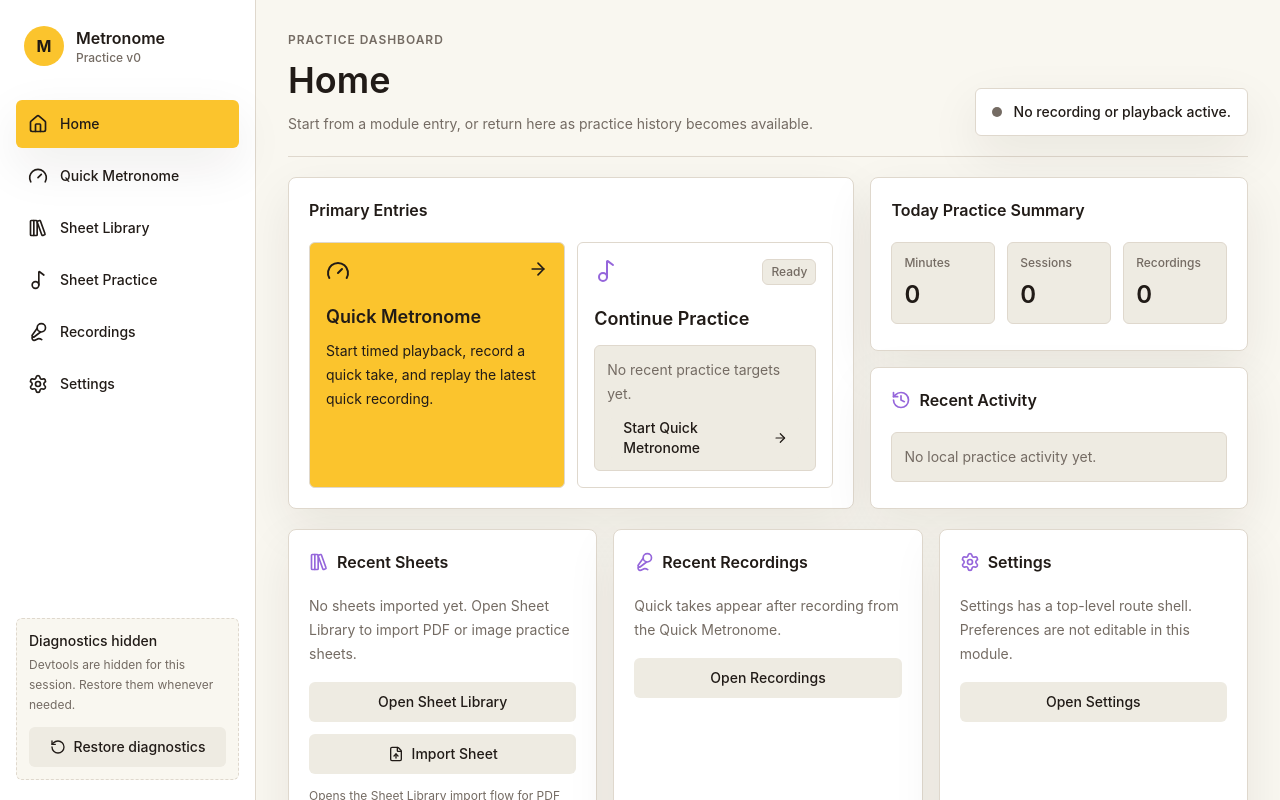
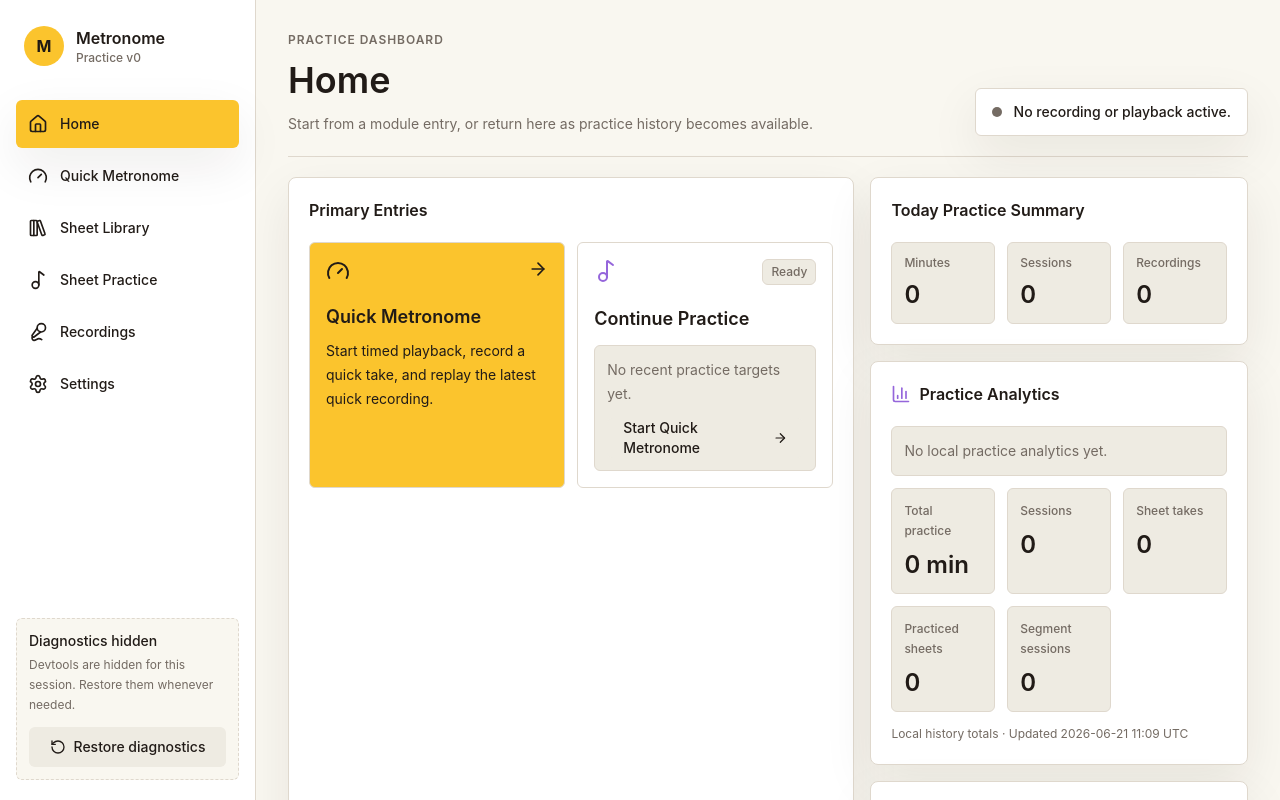
Before and after one commit to jiawoget/metronome, a Next.js app: page / in a window 1280 px wide. Both pictures are taken after a click on the button "Hide devtools for this session". Shown: the top 800 px of the page. Built offline with nearby package versions, Linux system fonts and the light colour scheme.

Commit message:
Implement P3-12 home dashboard analytics UI

```diff
--- a/src/components/home/home-dashboard.tsx
+++ b/src/components/home/home-dashboard.tsx
@@ -2,6 +2,7 @@
 
 import {
   ArrowRight,
+  BarChart3,
   FileUp,
   Gauge,
   History,
@@ -20,6 +21,7 @@ import {
   type ContinuePracticeTarget,
   type ContinuePracticeTargetIdentity,
   type ContinuePracticeTargetsResult,
+  type HomeDashboardAnalyticsSource,
   type HomeRecentActivityItem,
   type HomeRecentActivityResult,
   type HomeRecentActivityTargetState,
@@ -27,6 +29,7 @@ import {
 } from "@/domain/practice";
 import {
   usePracticeSessionDashboard,
+  type PracticeSessionDashboardAnalyticsStatus,
   type PracticeSessionDashboardContinueTargetsStatus,
   type PracticeSessionDashboardRecentActivityStatus,
   type PracticeSessionDashboardState
@@ -48,6 +51,9 @@ export type HomeDashboardData = {
   recentActivity?: HomeRecentActivityResult;
   recentActivityStatus?: PracticeSessionDashboardRecentActivityStatus;
   recentActivityErrorMessage?: string | null;
+  analytics?: HomeDashboardAnalyticsSource;
+  analyticsStatus?: PracticeSessionDashboardAnalyticsStatus;
+  analyticsErrorMessage?: string | null;
   recentSheets: [];
   recentRecordings: [];
 };
@@ -65,6 +71,30 @@ const emptyHomeRecentActivity: HomeRecentActivityResult = {
   limit: DEFAULT_HOME_RECENT_ACTIVITY_LIMIT
 };
 
+const emptyHomeAnalytics: HomeDashboardAnalyticsSource = {
+  generatedAt: "",
+  summary: {
+    durationMs: 0,
+    minutesToday: 0,
+    sessionsToday: 0,
+    recordingsToday: 0
+  },
+  totals: {
+    durationMs: 0,
+    sessions: 0,
+    sheetTakes: 0,
+    practicedSheets: 0,
+    segmentSessions: 0
+  },
+  emptyState: {
+    hasPracticeHistory: false,
+    hasSheetPractice: false,
+    hasSegmentPractice: false,
+    hasRecordings: false,
+    hasGoals: false
+  }
+};
+
 const emptyHomeDashboardData: HomeDashboardData = {
   summary: {
     durationMs: 0,
@@ -80,6 +110,9 @@ const emptyHomeDashboardData: HomeDashboardData = {
   recentActivity: emptyHomeRecentActivity,
   recentActivityStatus: "idle",
   recentActivityErrorMessage: null,
+  analytics: emptyHomeAnalytics,
+  analyticsStatus: "idle",
+  analyticsErrorMessage: null,
   recentSheets: [],
   recentRecordings: []
 };
@@ -93,6 +126,9 @@ export function HomeDashboard({ data = emptyHomeDashboardData }: { data?: HomeDa
   const recentActivity = dashboardData.recentActivity ?? emptyHomeRecentActivity;
   const recentActivityStatus = dashboardData.recentActivityStatus ?? "idle";
   const recentActivityErrorMessage = dashboardData.recentActivityErrorMessage ?? null;
+  const analytics = dashboardData.analytics ?? emptyHomeAnalytics;
+  const analyticsStatus = dashboardData.analyticsStatus ?? "idle";
+  const analyticsErrorMessage = dashboardData.analyticsErrorMessage ?? null;
 
   return (
     <section aria-labelledby="home-title" className="mx-auto flex w-full max-w-6xl flex-col gap-5">
@@ -171,6 +207,12 @@ export function HomeDashboard({ data = emptyHomeDashboardData }: { data?: HomeDa
             </CardContent>
           </Card>
 
+          <PracticeAnalyticsPanel
+            analytics={analytics}
+            status={analyticsStatus}
+            errorMessage={analyticsErrorMessage}
+          />
+
           <RecentActivityPanel
             recentActivity={recentActivity}
             status={recentActivityStatus}
@@ -241,6 +283,118 @@ export function HomeDashboard({ data = emptyHomeDashboardData }: { data?: HomeDa
         </Card>
       </div>
     </section>
+  );
+}
+
+function PracticeAnalyticsPanel({
+  analytics,
+  status,
+  errorMessage
+}: {
+  analytics: HomeDashboardAnalyticsSource;
+  status: PracticeSessionDashboardAnalyticsStatus;
+  errorMessage: string | null;
+}) {
+  const hasHistory = analytics.emptyState.hasPracticeHistory;
+  const hasGeneratedAt = analytics.generatedAt.trim().length > 0;
+  const isInitialLoading = status === "loading" && !hasGeneratedAt && !hasHistory;
+
+  return (
+    <Card role="region" aria-labelledby="practice-analytics-title" data-testid="practice-analytics-panel">
+      <CardHeader>
+        <CardTitle id="practice-analytics-title" className="flex items-center gap-2">
+          <BarChart3 className="h-5 w-5 text-accent" aria-hidden="true" />
+          Practice Analytics
+        </CardTitle>
+      </CardHeader>
+      <CardContent>
+        {isInitialLoading ? (
+          <div
+            role="status"
+            className="rounded-md border border-border bg-muted px-3 py-3 text-sm leading-6 text-muted-foreground"
+          >
+            Loading practice analytics.
+          </div>
+        ) : (
+          <div className="grid gap-3">
+            {status === "error" ? (
+              <div
+                role="status"
+                className="rounded-md border border-destructive/30 bg-destructive/5 px-3 py-3 text-sm leading-6 text-destructive"
+              >
+                {errorMessage ?? "Practice analytics could not be loaded."}
+              </div>
+            ) : status === "loading" ? (
+              <div
+                role="status"
+                className="rounded-md border border-border bg-muted px-3 py-3 text-sm leading-6 text-muted-foreground"
+              >
+                Refreshing practice analytics.
+              </div>
+            ) : null}
+
+            {!hasHistory ? (
+              <div className="rounded-md border border-border bg-muted px-3 py-3 text-sm leading-6 text-muted-foreground">
+                No local practice analytics yet.
+              </div>
+            ) : null}
+
+            <dl className="grid grid-cols-2 gap-3 sm:grid-cols-3">
+              <AnalyticsMetric
+                label="Total practice"
+                value={formatAnalyticsDuration(analytics.totals.durationMs)}
+                testId="home-analytics-total-practice"
+              />
+              <AnalyticsMetric
+                label="Sessions"
+                value={String(analytics.totals.sessions)}
+                testId="home-analytics-sessions"
+              />
+              <AnalyticsMetric
+                label="Sheet takes"
+                value={String(analytics.totals.sheetTakes)}
+                testId="home-analytics-sheet-takes"
+              />
+              <AnalyticsMetric
+                label="Practiced sheets"
+                value={String(analytics.totals.practicedSheets)}
+                testId="home-analytics-practiced-sheets"
+              />
+              <AnalyticsMetric
+                label="Segment sessions"
+                value={String(analytics.totals.segmentSessions)}
+                testId="home-analytics-segment-sessions"
+              />
+            </dl>
+
+            <p className="text-xs leading-5 text-muted-foreground">
+              Local history totals{hasGeneratedAt ? ` · Updated ${formatAnalyticsTimestamp(analytics.generatedAt)}` : ""}
+            </p>
+          </div>
+        )}
+      </CardContent>
+    </Card>
+  );
+}
+
+function AnalyticsMetric({
+  label,
+  value,
+  testId
+}: {
+  label: string;
+  value: string;
+  testId: string;
+}) {
+  return (
+    <div className="min-h-20 rounded-md border border-border bg-muted px-3 py-3">
+      <dt className="break-words text-xs font-medium leading-5 text-muted-foreground">
+        {label}
+      </dt>
+      <dd data-testid={testId} className="mt-2 break-words text-2xl font-semibold leading-8">
+        {value}
+      </dd>
+    </div>
   );
 }
 
@@ -634,3 +788,40 @@ function formatActivityTime(value: string | null) {
 
   return `${year}-${month}-${day} ${hours}:${minutes} UTC`;
 }
+
+function formatAnalyticsDuration(value: number) {
+  if (!Number.isFinite(value) || value <= 0) {
+    return "0 min";
+  }
+
+  if (value < 60_000) {
+    return "<1 min";
+  }
+
+  const totalMinutes = Math.floor(value / 60_000);
+
+  if (totalMinutes < 60) {
+    return `${totalMinutes} min`;
+  }
+
+  const hours = Math.floor(totalMinutes / 60);
+  const minutes = totalMinutes % 60;
+
+  return minutes > 0 ? `${hours} hr ${minutes} min` : `${hours} hr`;
+}
+
+function formatAnalyticsTimestamp(value: string) {
+  const date = new Date(value);
+
+  if (!Number.isFinite(date.getTime())) {
+    return "Unknown update time";
+  }
+
+  const year = date.getUTCFullYear();
+  const month = String(date.getUTCMonth() + 1).padStart(2, "0");
+  const day = String(date.getUTCDate()).padStart(2, "0");
+  const hours = String(date.getUTCHours()).padStart(2, "0");
+  const minutes = String(date.getUTCMinutes()).padStart(2, "0");
+
+  return `${year}-${month}-${day} ${hours}:${minutes} UTC`;
+}
--- a/src/hooks/use-practice-session-dashboard.ts
+++ b/src/hooks/use-practice-session-dashboard.ts
@@ -7,6 +7,7 @@ import {
   DEFAULT_HOME_RECENT_ACTIVITY_LIMIT,
   type ContinuePracticeTarget,
   type ContinuePracticeTargetsResult,
+  type HomeDashboardAnalyticsSource,
   type HomeRecentActivityResult,
   type PracticeSession
 } from "@/domain/practice";
@@ -15,6 +16,7 @@ import { browserPracticeSessionService } from "@/infrastructure/db/browser-pract
 export type PracticeSessionDashboardReadStatus = "idle" | "loading" | "loaded" | "error";
 export type PracticeSessionDashboardContinueTargetsStatus = PracticeSessionDashboardReadStatus;
 export type PracticeSessionDashboardRecentActivityStatus = PracticeSessionDashboardReadStatus;
+export type PracticeSessionDashboardAnalyticsStatus = PracticeSessionDashboardReadStatus;
 
 export type PracticeSessionDashboardState = {
   recentSession: PracticeSession | null;
@@ -31,6 +33,9 @@ export type PracticeSessionDashboardState = {
   recentActivity: HomeRecentActivityResult;
   recentActivityStatus: PracticeSessionDashboardRecentActivityStatus;
   recentActivityErrorMessage: string | null;
+  analytics: HomeDashboardAnalyticsSource;
+  analyticsStatus: PracticeSessionDashboardAnalyticsStatus;
+  analyticsErrorMessage: string | null;
 };
 
 const emptyContinueTargets: ContinuePracticeTargetsResult = {
@@ -44,6 +49,30 @@ const emptyRecentActivity: HomeRecentActivityResult = {
   items: [],
   generatedAt: "",
   limit: DEFAULT_HOME_RECENT_ACTIVITY_LIMIT
+};
+
+const emptyAnalytics: HomeDashboardAnalyticsSource = {
+  generatedAt: "",
+  summary: {
+    durationMs: 0,
+    minutesToday: 0,
+    sessionsToday: 0,
+    recordingsToday: 0
+  },
+  totals: {
+    durationMs: 0,
+    sessions: 0,
+    sheetTakes: 0,
+    practicedSheets: 0,
+    segmentSessions: 0
+  },
+  emptyState: {
+    hasPracticeHistory: false,
+    hasSheetPractice: false,
+    hasSegmentPractice: false,
+    hasRecordings: false,
+    hasGoals: false
+  }
 };
 
 const emptyState: PracticeSessionDashboardState = {
@@ -60,11 +89,15 @@ const emptyState: PracticeSessionDashboardState = {
   },
   recentActivity: emptyRecentActivity,
   recentActivityStatus: "idle",
-  recentActivityErrorMessage: null
+  recentActivityErrorMessage: null,
+  analytics: emptyAnalytics,
+  analyticsStatus: "idle",
+  analyticsErrorMessage: null
 };
 
 const continueTargetsErrorMessage = "Continue Practice targets could not be loaded.";
 const recentActivityErrorMessage = "Recent activity could not be loaded.";
+const analyticsErrorMessage = "Practice analytics could not be loaded.";
 
 export function usePracticeSessionDashboard() {
   const [state, setState] = useState<PracticeSessionDashboardState>(emptyState);
@@ -82,10 +115,12 @@ export function usePracticeSessionDashboard() {
         continueTargetsStatus: "loading",
         continueTargetsErrorMessage: null,
         recentActivityStatus: "loading",
-        recentActivityErrorMessage: null
+        recentActivityErrorMessage: null,
+        analyticsStatus: "loading",
+        analyticsErrorMessage: null
       }));
 
-      const [recentSession, continueTargetsRead, summary, recentActivityRead] = await Promise.all([
+      const [recentSession, continueTargetsRead, summary, recentActivityRead, analyticsRead] = await Promise.all([
         browserPracticeSessionService.getRecentSession(),
         browserPracticeSessionService
           .getContinuePracticeTargets({ limit: DEFAULT_CONTINUE_PRACTICE_TARGET_LIMIT })
@@ -95,7 +130,11 @@ export function usePracticeSessionDashboard() {
         browserPracticeSessionService
           .getHomeRecentActivity()
           .then((recentActivity) => ({ recentActivity, errorMessage: null }))
-          .catch(() => ({ recentActivity: null, errorMessage: recentActivityErrorMessage }))
+          .catch(() => ({ recentActivity: null, errorMessage: recentActivityErrorMessage })),
+        browserPracticeSessionService
+          .getHomeDashboardAnalyticsSource()
+          .then((analytics) => ({ analytics, errorMessage: null }))
+          .catch(() => ({ analytics: null, errorMessage: analyticsErrorMessage }))
       ]);
 
       if (!isActive) {
@@ -111,7 +150,10 @@ export function usePracticeSessionDashboard() {
         summary,
         recentActivity: recentActivityRead.recentActivity ?? currentState.recentActivity,
         recentActivityStatus: recentActivityRead.errorMessage ? "error" : "loaded",
-        recentActivityErrorMessage: recentActivityRead.errorMessage
+        recentActivityErrorMessage: recentActivityRead.errorMessage,
+        analytics: analyticsRead.analytics ?? currentState.analytics,
+        analyticsStatus: analyticsRead.errorMessage ? "error" : "loaded",
+        analyticsErrorMessage: analyticsRead.errorMessage
       }));
     }
 
```
Also changed, not shown: 3 other files (tests, documents, lock files or other folders).
